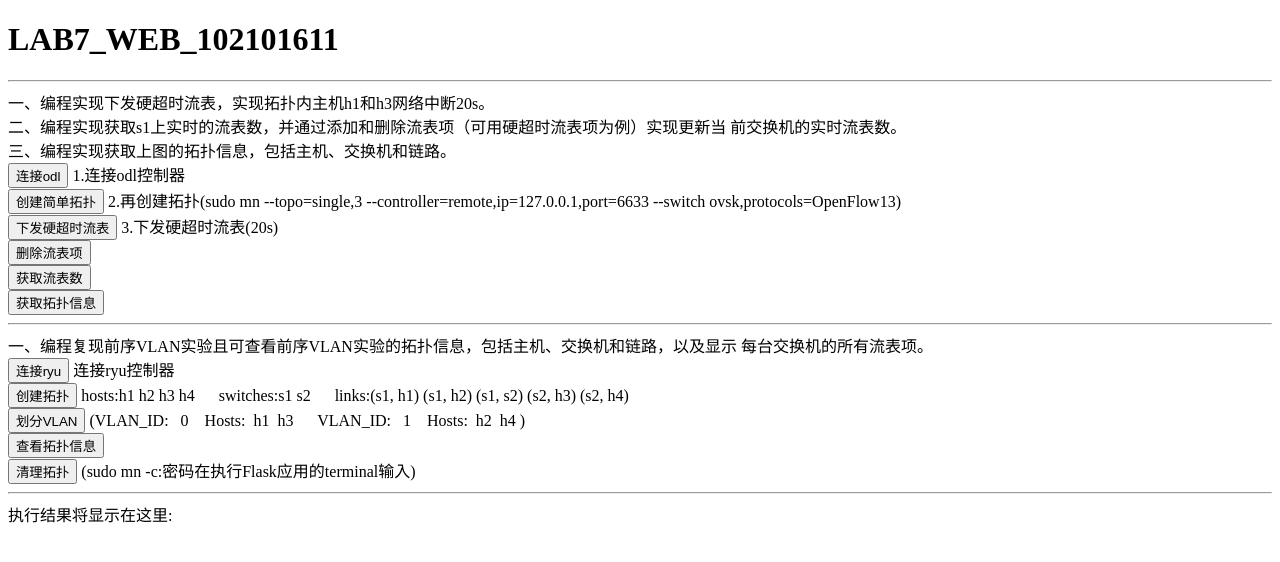
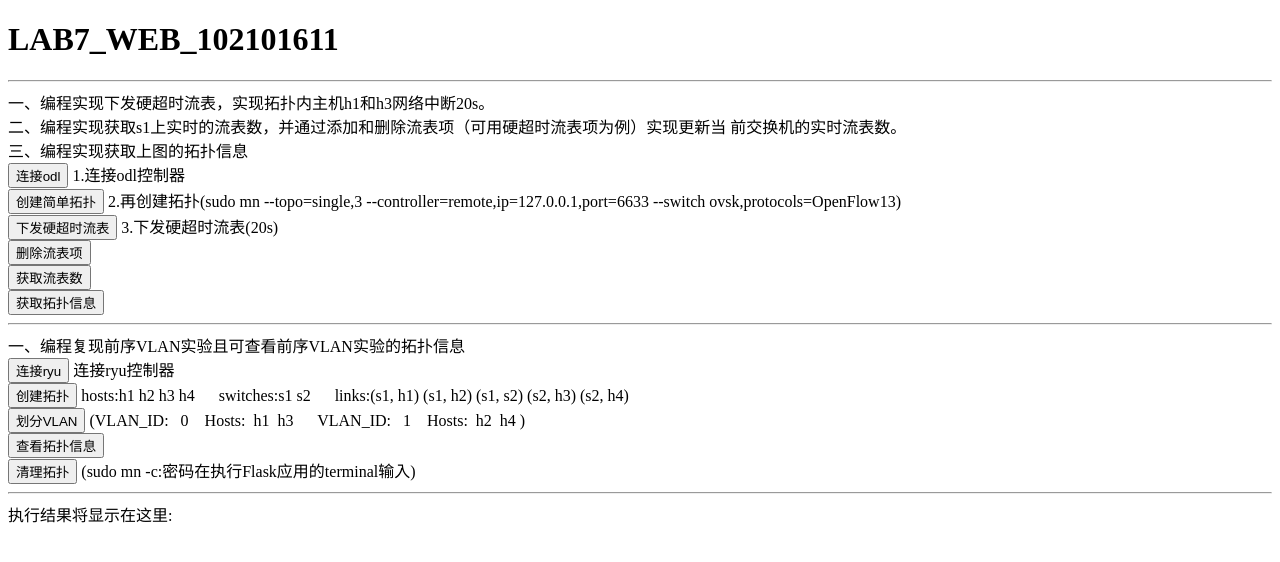
Before and after one commit to EpheraXun/SDN, a Flask app: page / in a window 1280 px wide. Shown: the top 562 px of the page. Run offline with Flask 3, Linux system fonts and the light colour scheme.

Commit message:
Update index.html

```diff
--- a/lab7/templates/index.html
+++ b/lab7/templates/index.html
@@ -9,7 +9,7 @@
     一、编程实现下发硬超时流表，实现拓扑内主机h1和h3网络中断20s。<br>
     二、编程实现获取s1上实时的流表数，并通过添加和删除流表项（可用硬超时流表项为例）实现更新当
     前交换机的实时流表数。<br>
-    三、编程实现获取上图的拓扑信息，包括主机、交换机和链路。
+    三、编程实现获取上图的拓扑信息
     <form method="POST" action="/execute">
     <button type="submit" name="script_name" value="连接odl">连接odl</button>
     1.连接odl控制器<br>
@@ -21,8 +21,7 @@
         <button type="submit" name="script_name" value="获取流表数">获取流表数</button><br>
         <button type="submit" name="script_name" value="获取拓扑信息">获取拓扑信息</button>
         <hr>
-        一、编程复现前序VLAN实验且可查看前序VLAN实验的拓扑信息，包括主机、交换机和链路，以及显示
-每台交换机的所有流表项。<br>
+        一、编程复现前序VLAN实验且可查看前序VLAN实验的拓扑信息<br>
         <button type="submit" name="script_name" value="连接ryu">连接ryu</button>
         连接ryu控制器<br>
         <button type="submit" name="script_name" value="创建拓扑">创建拓扑</button>
```
